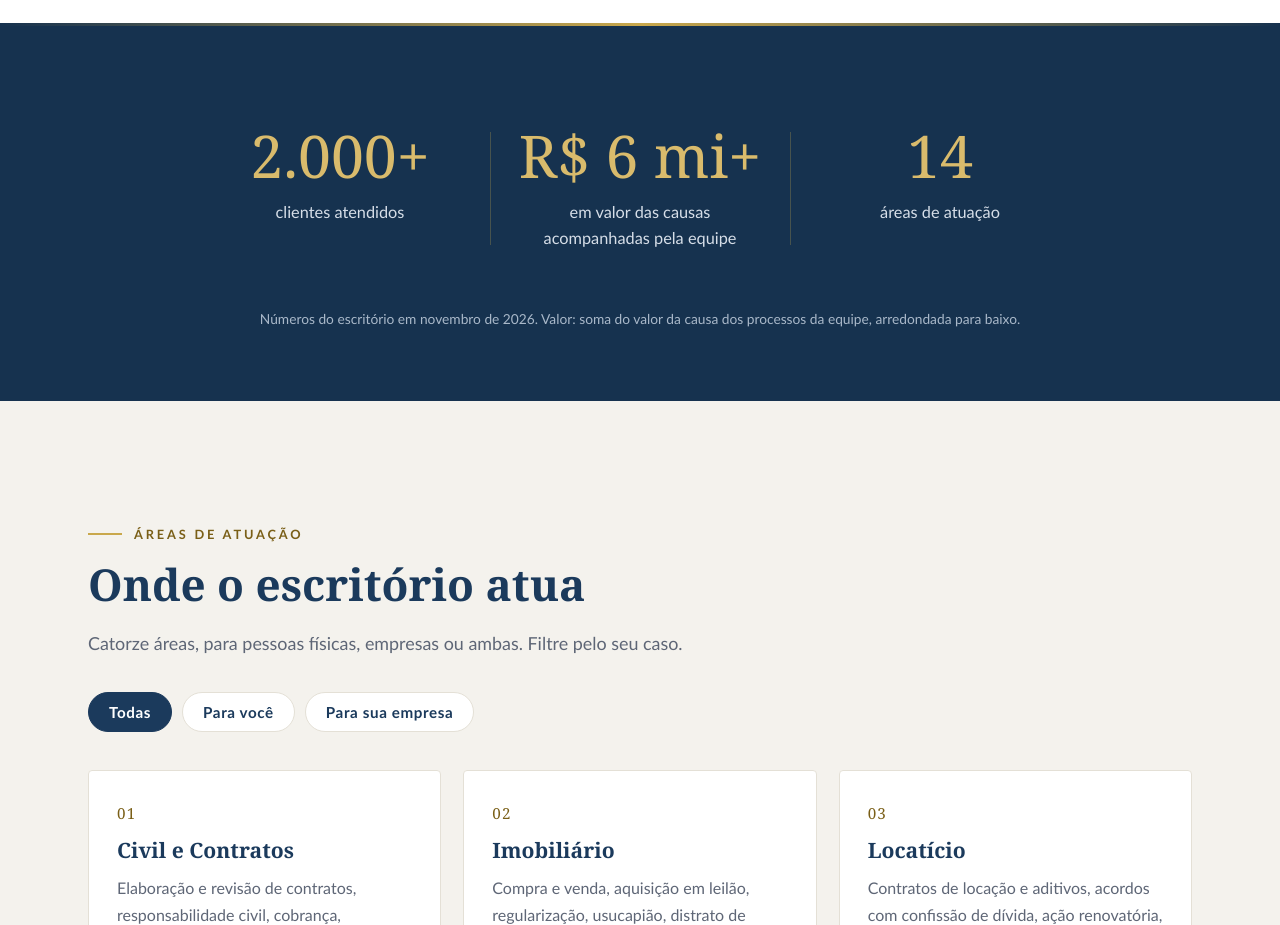
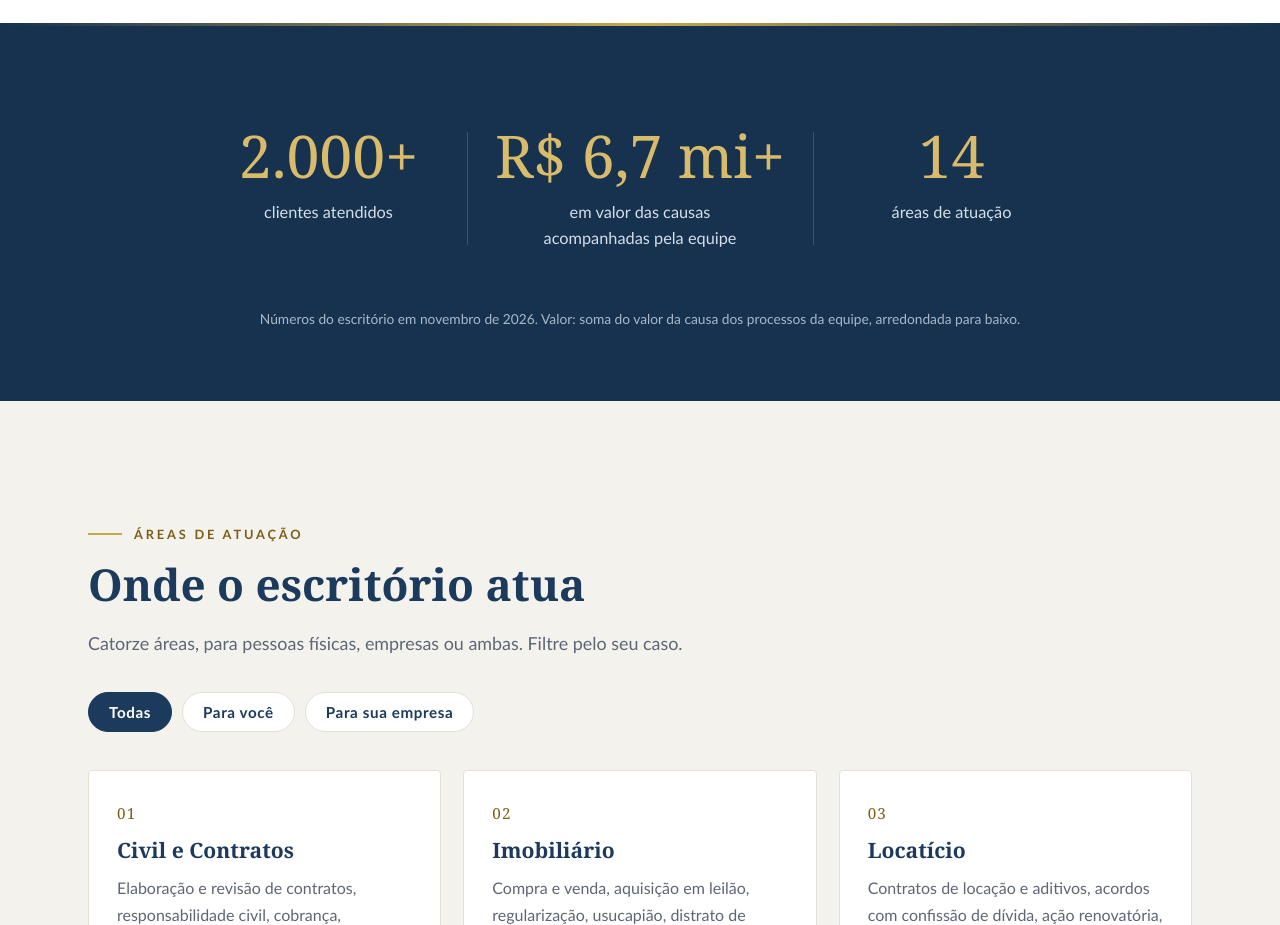
Before and after one commit to alexfariasaf/farias-pages, a plain HTML site: page site/index.html in a window 1280 px wide. Shown: the part 2540-3465 px from the top of the page. Drawn offline with Linux system fonts and the light colour scheme.

Commit message:
fix(site): valor das causas passa a R$ 6,7 mi+ com o TJMS somado
O levantamento com o e-SAJ do TJMS (titular identificado) somou mais
23 processos e o total foi a R$ 6,78 mi. O site mostra o piso, 6,7.
O contador passa a aceitar casa decimal (data-casas).

Co-Authored-By: Claude Opus 5.5 <noreply@anthropic.com>
Claude-Session: https://claude.ai/code/session_01NDiU2G4XUi1fDwRrrH3EER

```diff
--- a/site/assets/js/site.js
+++ b/site/assets/js/site.js
@@ -69,26 +69,30 @@
   }
 
   /* ---------- contadores ---------- */
-  var fmt = new Intl.NumberFormat("pt-BR");
+  /* data-casas="1" mostra uma casa decimal (6,7) */
+  function casas(el) { return parseInt(el.dataset.casas || "0", 10) || 0; }
   function escrever(el, n) {
-    el.textContent = (el.dataset.prefixo || "") + fmt.format(n) + (el.dataset.sufixo || "");
+    var c = casas(el);
+    var txt = n.toLocaleString("pt-BR", { minimumFractionDigits: c, maximumFractionDigits: c });
+    el.textContent = (el.dataset.prefixo || "") + txt + (el.dataset.sufixo || "");
   }
   function contar(el) {
-    var alvo = parseInt(el.dataset.alvo, 10);
+    var alvo = parseFloat(el.dataset.alvo);
     if (isNaN(alvo)) return;
+    var f = Math.pow(10, casas(el));
     var dur = 1800, ini = null;
     function passo(t) {
       if (ini === null) ini = t;
       var p = Math.min((t - ini) / dur, 1);
       var e = 1 - Math.pow(1 - p, 4); /* desacelera no fim */
-      escrever(el, Math.round(alvo * e));
+      escrever(el, p < 1 ? Math.round(alvo * e * f) / f : alvo);
       if (p < 1) requestAnimationFrame(passo);
     }
     requestAnimationFrame(passo);
   }
   var contadores = document.querySelectorAll("[data-alvo]");
   function valorFinal() {
-    contadores.forEach(function (el) { escrever(el, parseInt(el.dataset.alvo, 10)); });
+    contadores.forEach(function (el) { escrever(el, parseFloat(el.dataset.alvo)); });
   }
   if (!semMovimento && "IntersectionObserver" in window) {
     contadores.forEach(function (el) {
--- a/site/index.html
+++ b/site/index.html
@@ -150,7 +150,7 @@
     <h2 class="sr" id="titulo-numeros">O escritório em números</h2>
     <div class="grade cascata">
       <div class="numero"><span class="valor" data-alvo="2000" data-sufixo="+">2.000+</span><span class="leg">clientes atendidos</span></div>
-      <div class="numero"><span class="valor" data-alvo="6" data-prefixo="R$ " data-sufixo=" mi+">R$ 6 mi+</span><span class="leg">em valor das causas acompanhadas pela equipe</span></div>
+      <div class="numero"><span class="valor" data-alvo="6.7" data-casas="1" data-prefixo="R$ " data-sufixo=" mi+">R$ 6,7 mi+</span><span class="leg">em valor das causas acompanhadas pela equipe</span></div>
       <div class="numero"><span class="valor" data-alvo="14">14</span><span class="leg">áreas de atuação</span></div>
     </div>
     <p class="nota">Números do escritório em novembro de 2026. Valor: soma do valor da causa dos processos da equipe, arredondada para baixo.</p>
```
